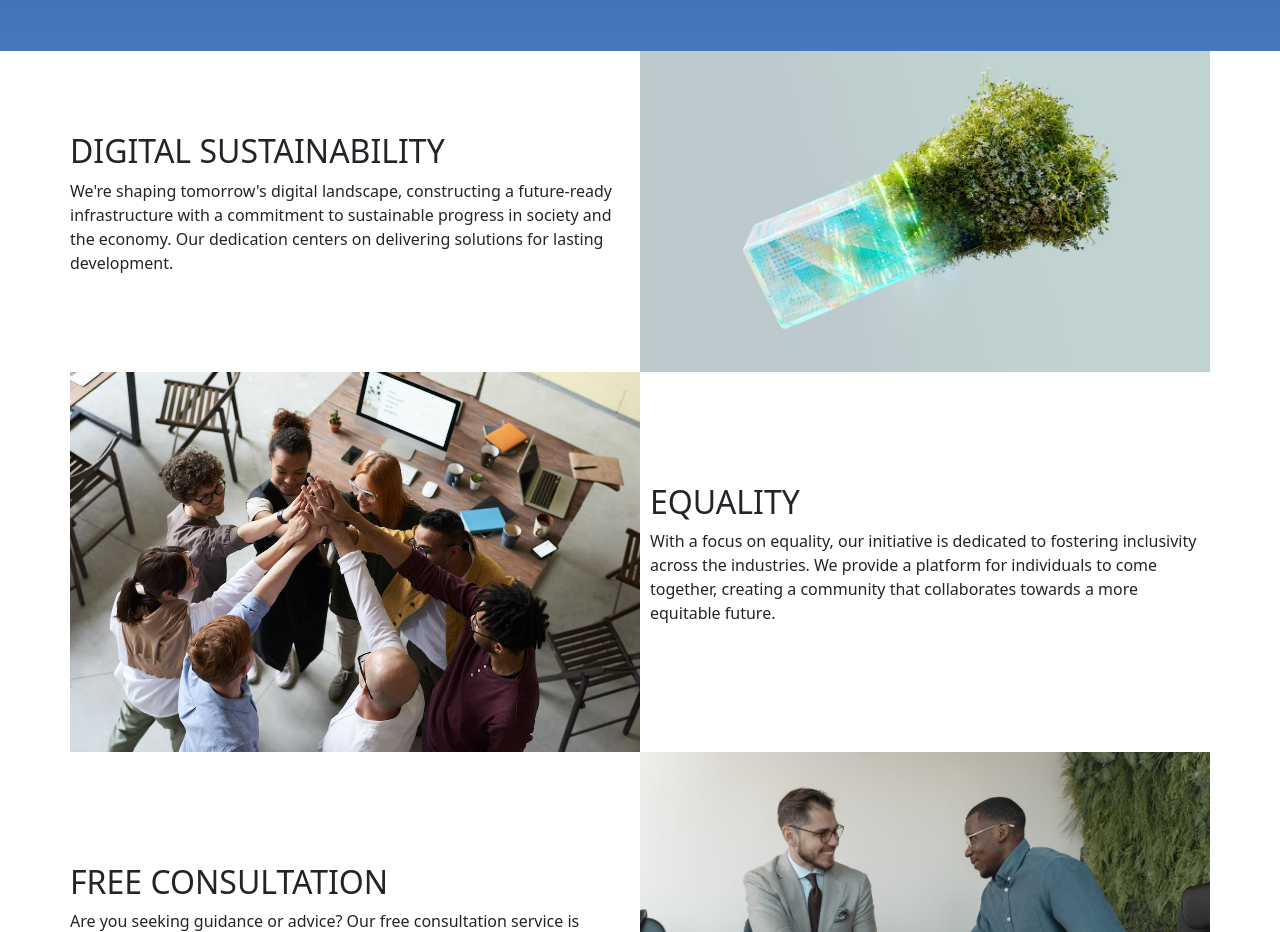
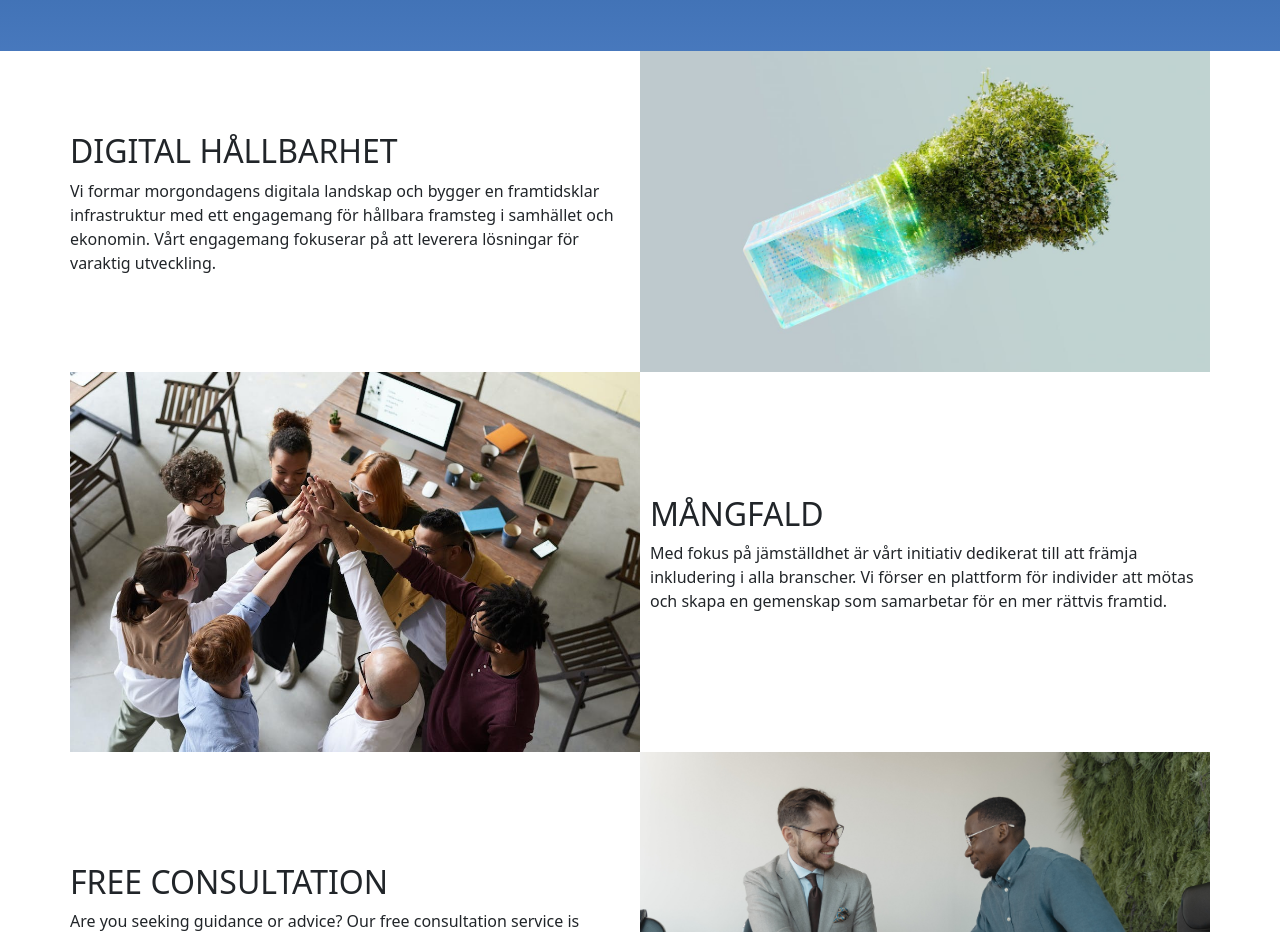
Before and after one commit to nataliemajadixon/stesh, a React (Create React App) app: page / in a window 1280 px wide. Shown: the part 1300-2232 px from the top of the page. Built offline with nearby package versions, Linux system fonts and the light colour scheme; a web font is replaced by a local one.

Commit message:
Update Home.jsx

```diff
--- a/src/components/Home/Home.jsx
+++ b/src/components/Home/Home.jsx
@@ -107,9 +107,10 @@ const Home = () => {
     <div className="row">
       <div className="col-md-6 d-flex align-items-center custompadding">
         <div className="text-column">
-          <h2>DIGITAL SUSTAINABILITY</h2>
+          <h2>DIGITAL HÅLLBARHET</h2>
           <p>
-          We're shaping tomorrow's digital landscape, constructing a future-ready infrastructure with a commitment to sustainable progress in society and the economy. Our dedication centers on delivering solutions for lasting development.          </p>
+
+Vi formar morgondagens digitala landskap och bygger en framtidsklar infrastruktur med ett engagemang för hållbara framsteg i samhället och ekonomin. Vårt engagemang fokuserar på att leverera lösningar för varaktig utveckling.          </p>
         </div>
       </div>
       <div className="col-md-6 custompadding">
@@ -120,10 +121,9 @@ const Home = () => {
     <div className="row">
     <div className="col-md-6 d-flex align-items-center order-md-2 custompadding">
         <div className="text-column customtest">
-          <h2>EQUALITY</h2>
+          <h2>MÅNGFALD</h2>
           <p>
-          With a focus on equality, our initiative is dedicated to fostering inclusivity across the industries. We provide a platform for individuals to come together, creating a community that collaborates towards a more equitable future.
-
+         Med fokus på jämställdhet är vårt initiativ dedikerat till att främja inkludering i alla branscher. Vi förser en plattform för individer att mötas och skapa en gemenskap som samarbetar för en mer rättvis framtid.
 </p>
         </div>
       </div>
```
